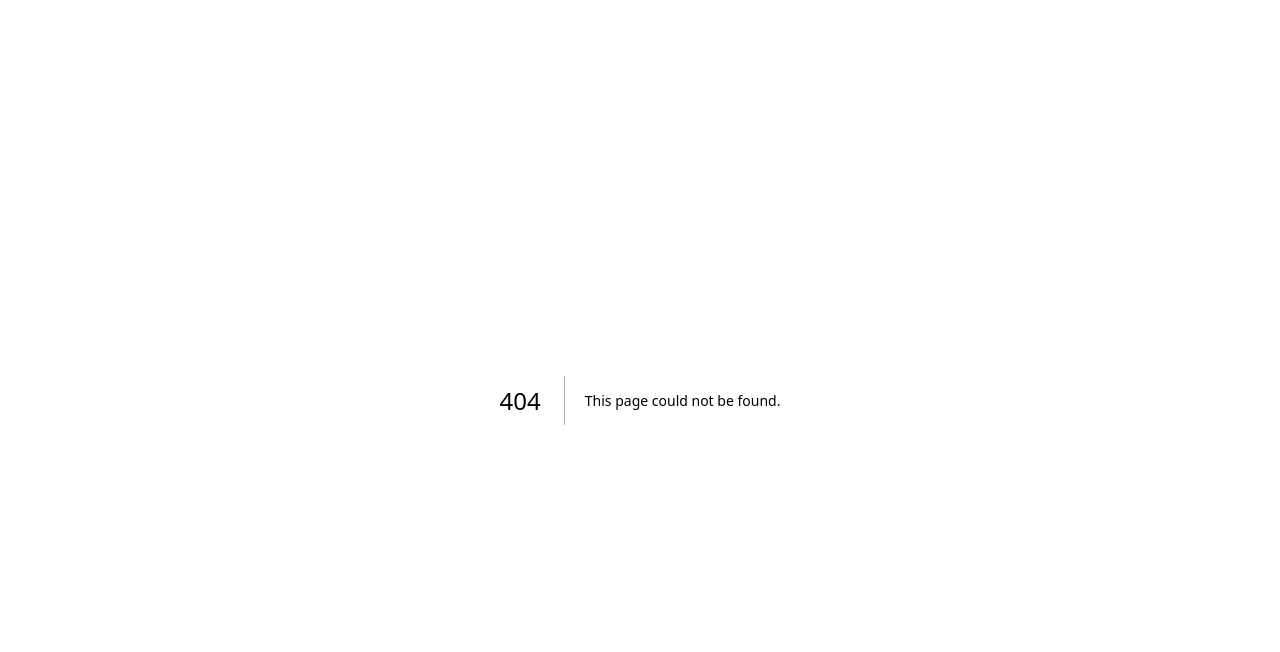
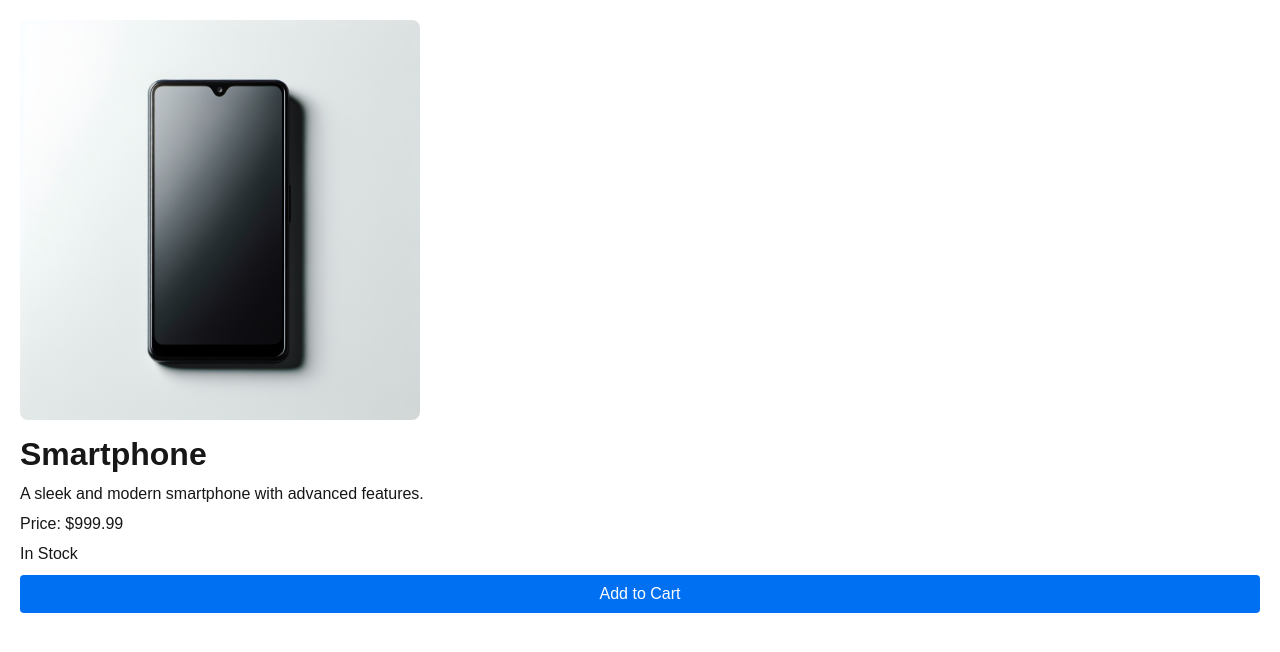
Before and after one commit to gfl-t-kawai/next_app, a Next.js app: page /product/1 in a window 1280 px wide. Before the commit this address had no page. Shown: the top 652 px of the page. Built offline with nearby package versions, Linux system fonts and the light colour scheme.

Commit message:
商品詳細ページ作成

```diff
--- a/src/components/common/Button.tsx
+++ b/src/components/common/Button.tsx
@@ -10,15 +10,20 @@ export const Button: React.FC<ButtonProps> = ({ children, onClick }) => {
 };
 
 const StyledButton = styled.button`
+  padding: 10px 20px;
   background-color: #0070f3;
-  color: white;
+  color: #fff;
   border: none;
-  border-radius: 5px;
-  padding: 10px 20px;
+  border-radius: 4px;
   cursor: pointer;
   font-size: 16px;
 
   &:hover {
     background-color: #005bb5;
   }
+
+  &:disabled {
+    background-color: #ccc;
+    cursor: not-allowed;
+  }
 `;
--- /dev/null
+++ b/src/components/products/ProductDetails.tsx
@@ -0,0 +1,53 @@
+import styled from 'styled-components';
+import { Button } from '@/components/common/Button';
+
+type Product = {
+  id: string;
+  name: string;
+  image: string;
+  description: string;
+  price: number;
+  stock: number;
+};
+
+type ProductDetailsProps = {
+  product: Product;
+};
+
+export const ProductDetails = ({ product }: ProductDetailsProps) => {
+  const handleAddToCart = () => {
+    console.log(`Product ${product.id} added to cart`);
+  };
+
+  return (
+    <Container>
+      <Image src={product.image} alt={product.name} />
+      <Info>
+        <h1>{product.name}</h1>
+        <p>{product.description}</p>
+        <p>Price: ${product.price.toFixed(2)}</p>
+        <p>{product.stock > 0 ? `In Stock` : `Out of Stock`}</p>
+        <Button onClick={handleAddToCart}>Add to Cart</Button>
+      </Info>
+    </Container>
+  );
+};
+
+const Container = styled.div`
+  display: flex;
+  flex-direction: column;
+  gap: 16px;
+  padding: 20px;
+`;
+
+const Image = styled.img`
+  width: 100%;
+  max-width: 400px;
+  border-radius: 8px;
+`;
+
+const Info = styled.div`
+  display: flex;
+  flex-direction: column;
+  gap: 12px;
+`;
--- /dev/null
+++ b/src/pages/product/[id].tsx
@@ -0,0 +1,18 @@
+import { useRouter } from 'next/router';
+import { ProductDetails } from '@/components/products/ProductDetails';
+import { getProductById } from '@/services/productService';
+
+const ProductPage = () => {
+  const router = useRouter();
+  const { id } = router.query;
+
+  if (!id) return <p>Loading...</p>;
+
+  const product = getProductById(id as string);
+
+  if (!product) return <p>Product not found</p>;
+
+  return <ProductDetails product={product} />;
+};
+
+export default ProductPage;
--- /dev/null
+++ b/src/services/productService.ts
@@ -0,0 +1,23 @@
+type Product = {
+  id: string;
+  name: string;
+  image: string;
+  description: string;
+  price: number;
+  stock: number;
+};
+
+const products: Product[] = [
+  {
+    id: "1",
+    name: "Smartphone",
+    image: "/images/vtafgxa0tejdyqsqoi7b.png",
+    description: "A sleek and modern smartphone with advanced features.",
+    price: 999.99,
+    stock: 10,
+  },
+];
+
+export const getProductById = (id: string): Product | undefined => {
+  return products.find((product) => product.id === id);
+};
```
Also changed, not shown: 1 other file (tests, documents, lock files or other folders).
